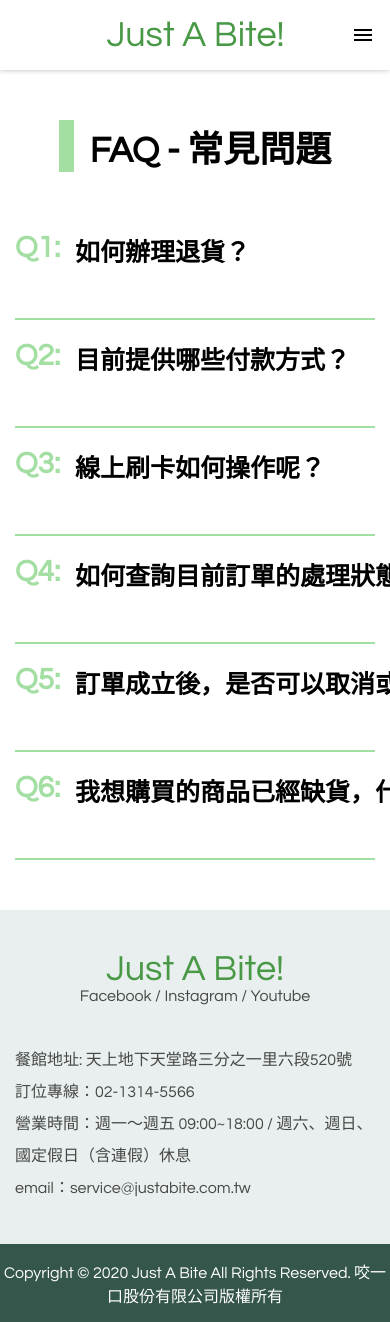
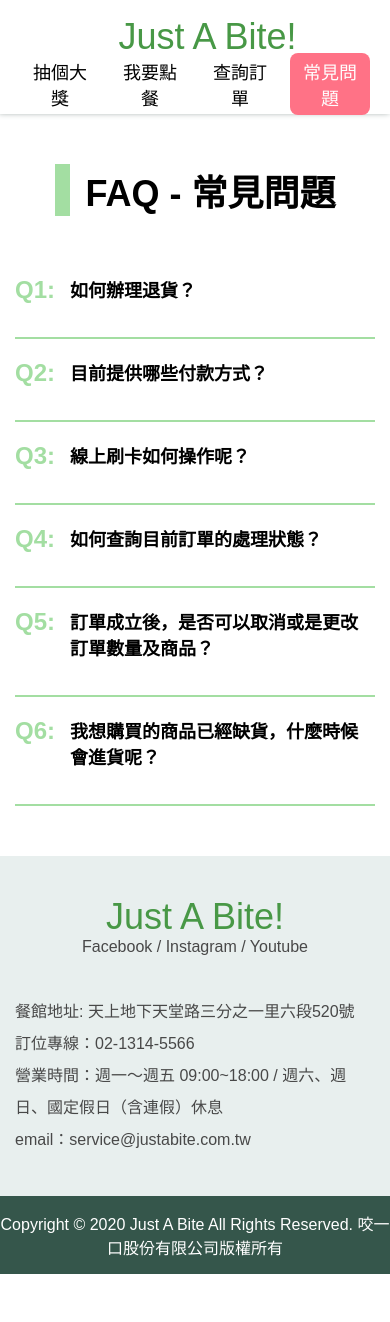
Before and after one commit to Lidemy/mentor-program-5th-ddylanlin, a PHP site: page / in a window 390 px wide; the page is wider, and only the part inside the window is pictured. After the commit the page ends 1274 px from the top of that part, so only its background shows below. Run offline with PHP 8.4, Linux system fonts and the light colour scheme.

Commit message:
improve W7H2

```diff
--- a/homeworks/week7/hw2/index.html
+++ b/homeworks/week7/hw2/index.html
@@ -7,20 +7,18 @@
   <meta name="viewport" content="width=device-width, initial-scale=1.0">
   <title>W7H2</title>
   <link rel="stylesheet" href="style.css">
-  <link href="https://fonts.googleapis.com/icon?family=Material+Icons+Outlined" rel="stylesheet">
 </head>
 
 <body>
   <header>
     <div class="container">
       <div class="logo"><a href="#">Just A Bite!</a></div>
-      <nav class="header__nav">
+      <nav class="header-nav">
         <a href="#">抽個大獎</a>
         <a href="#">我要點餐</a>
         <a href="#">查詢訂單</a>
         <a href="#" class="active">常見問題</a>
       </nav>
-      <span class="material-icons-outlined hamburger hide">menu</span>
     </div>
   </header>
 
@@ -31,9 +29,9 @@
       <h2 class="title">FAQ - 常見問題</h2>
 
       <div class='Question Q1'>
-        <span class="Qlist Q1">Q1:</span>
+        <span class="Question-list Q1">Q1:</span>
         <div>
-          <h3 class='Qtitle Q1'>如何辦理退貨？</h3>
+          <h3 class='Question-title Q1'>如何辦理退貨？</h3>
           <ul class="answer A1 Q1">
             <li class="Q1">步驟１：進入會員中心「我的帳戶>訂單查詢>取消訂單/退貨」填寫申請，依申請次日起2個工作天內我們將審核案件，通過審核後即 E-mail
               回覆通知，並委託宅配公司於5個工作天內電話連絡時間前往取回商品，並請將原商品備妥（保持商品包裝原貌）。</li>
@@ -46,9 +44,9 @@
 
 
       <div class='Question Q2'>
-        <span class="Qlist Q2">Q2:</span>
+        <span class="Question-list Q2">Q2:</span>
         <div>
-          <h3 class='Qtitle Q2'>目前提供哪些付款方式？</h3>
+          <h3 class='Question-title Q2'>目前提供哪些付款方式？</h3>
           <p class="answer A2 Q2">
             目前提供信用卡線上刷卡(包括分期)、Apple Pay、Line Pay、街口支付、ATM轉帳、超商代碼繳費(7-11、全家、萊爾富、OK 超商，另收20元金流手續費)、全家超商取貨付款等六種付款方式。
           </p>
@@ -57,9 +55,9 @@
 
 
       <div class='Question Q3'>
-        <span class="Qlist Q3">Q3:</span>
+        <span class="Question-list Q3">Q3:</span>
         <div>
-          <h3 class='Qtitle Q3'>線上刷卡如何操作呢？</h3>
+          <h3 class='Question-title Q3'>線上刷卡如何操作呢？</h3>
           <p class="answer A3 Q3">
             目前支援的信用卡分期付款之銀行：台新, 玉山, 永豐, 台北富邦, 遠東, 國泰世華, 華南, 日盛國際商銀, 台灣樂天, 安泰, 聯邦, 兆豐商銀, 台中商銀, 上海, 凱基, 匯豐, 星展, 臺灣新光, 合作金庫, 彰化, 第一, 元大（3.6.12.24期皆支援）
           </p>
@@ -68,9 +66,9 @@
 
 
       <div class='Question Q4'>
-        <span class="Qlist Q4">Q4:</span>
+        <span class="Question-list Q4">Q4:</span>
         <div>
-          <h3 class='Qtitle Q4'>如何查詢目前訂單的處理狀態？</h3>
+          <h3 class='Question-title Q4'>如何查詢目前訂單的處理狀態？</h3>
           <p class="answer A4 Q4">
             請點選「目錄」＞＞「會員登入」，輸入您的E-mail及密碼登入後，點選「目錄」＞＞「訂單」即可查詢該訂單的處理狀態。
           </p>
@@ -79,9 +77,9 @@
 
 
       <div class='Question Q5'>
-        <span class="Qlist Q5">Q5:</span>
+        <span class="Question-list Q5">Q5:</span>
         <div>
-          <h3 class='Qtitle Q5'>訂單成立後，是否可以取消或是更改訂單數量及商品？</h3>
+          <h3 class='Question-title Q5'>訂單成立後，是否可以取消或是更改訂單數量及商品？</h3>
           <p class="answer A5 Q5">
             付款完成後的訂單會由系統自動處理，因此客服窗口無法協助您更改商品品項及數量，下單前請先確認商品品項數量是否正確，以減少無法修改訂單所造成的困擾。<br>
             如要訂單內容需更改，請向客服窗口申請退貨，並重新下單訂購您所需要的商品。
@@ -90,9 +88,9 @@
       </div>
 
       <div class='Question Q6'>
-        <span class="Qlist Q6">Q6:</span>
+        <span class="Question-list Q6">Q6:</span>
         <div>
-          <h3 class='Qtitle Q6'>我想購買的商品已經缺貨，什麼時候會進貨呢？</h3>
+          <h3 class='Question-title Q6'>我想購買的商品已經缺貨，什麼時候會進貨呢？</h3>
           <p class="answer A6 Q6">
             如購物車按鈕顯示「貨到通知我」，請點選該按鈕並填寫聯絡資訊(E-mail或手機號碼)，商品到貨後系統會依登記順序及到貨數量陸續發送E-mail或簡訊通知（部份熱賣商品，如到貨數量＜貨到通知數量，則有可能無法收到通知）。
           </p>
@@ -106,51 +104,43 @@
 
   <footer>
 
-    <div class="footer__top">
+    <div class="footer-top">
       <div class="container">
-        <div class="footer__info">
+        <div class="footer-info">
           <p>餐館地址: 天上地下天堂路三分之一里六段520號</p>
           <p>訂位專線：02-1314-5566</p>
           <p>營業時間：週一〜週五 09:00~18:00 / 週六、週日、國定假日（含連假）休息</p>
           <p>email：service@justabite.com.tw</p>
         </div>
-        <div class="footer__sites">
+        <div class="footer-sites">
           <div class="logo"><a href="#">Just A Bite!</a></div>
           <p>Facebook / Instagram / Youtube</p>
         </div>
       </div>
     </div>
 
-    <div class="footer__bottom">
+    <div class="footer-bottom">
       <p>Copyright © 2020 Just A Bite All Rights Reserved. 咬一口股份有限公司版權所有</p>
     </div>
 
   </footer>
 
   <script>
-    const hamburger = document.querySelector('.hamburger')
-    const nav = document.querySelector('.header__nav')
-
-    hamburger.addEventListener('click', () => {
-      nav.classList.toggle('show')
-    })
 
 
     document.querySelector('section').addEventListener('click', function (e) {
-      console.log(e.target);
 
       //方法三：使用nextElementSibling方法直接對兄弟層做反應
-      if (e.target.classList.contains('Qtitle')) {
+      if (e.target.classList.contains('Question-title')) {
 
-        e.target.nextElementSibling.classList.toggle('activeKey')
-
+        e.target.nextElementSibling.classList.toggle('active-key')
       }
 
 
       // // 方法二：直接開關 class (標籤裡的class需設定好)
       // function toggleClass(Qu, An) {
       //   if (e.target.classList.contains(Qu)) {
-      //     document.querySelector(`.${An}`).classList.toggle('activeKey')
+      //     document.querySelector(`.${An}`).classList.toggle('active-key')
       //   }
       // }
 
--- a/homeworks/week7/hw2/style.css
+++ b/homeworks/week7/hw2/style.css
@@ -1,6 +1,4 @@
-@import url('https://fonts.googleapis.com/css2?family=Questrial&display=swap');
 
-/* Global styling */
 * {
   box-sizing: border-box;
   margin: 0;
@@ -35,9 +33,9 @@
   padding-left: 16px;
 
 }
-/* Global styling */
 
-/* Header styling */
+
+
 header {
   box-shadow: -1.4px -1.4px 6px 0 #97a2a0;
 }
@@ -53,13 +51,13 @@
   padding-left: 25px;
 }
 
-.header__nav {
+.header-nav {
   display: flex;
   justify-content: space-around;
   align-items: center;
 }
 
-.header__nav a {
+.header-nav a {
   color: #010101;
   font-size: 18px;
   text-align: center;
@@ -69,27 +67,24 @@
   transition: background 500ms ease, color 500ms ease;
 }
 
-.header__nav a:hover {
+.header-nav a:hover {
   background: #ff7286;
   color: #fefefe;
 }
 
-.header__nav .active {
+.header-nav .active {
   background: #ff7286;
   color: #fefefe;
 }
 
-.hamburger {
-  display: none !important;
-}
+
 
 section {
 
   margin: 50px 0;
 }
-/* Header styling */
 
-/* Description styling */
+
 
 .description .container{
 
@@ -112,159 +107,112 @@
   display: inline-block;
 }
 
-.Qlist{
+.Question-list{
   color:#a3dea2;
-  font-size: 30px;
+  font-size: 24px;
   font-weight: bold;
   cursor: default;
   display: inline-block;
 }
 
-.Qtitle{
-  font-size: 25px;
+.Question-title{
+  font-size: 18px;
   margin-left: 15px;
   cursor:pointer;
-  width: 720px;
+
+}
+
+.answer{
+  text-align: justify;
+  padding-left: 20px;
+  font-size: 16px;
+  margin-top: 15px;
+  letter-spacing : 2.5pt;
+  cursor: default;
+  max-height: 0;
+  overflow: hidden;
+
+}
+
+.active-key{
+  overflow:visible;
+  max-height: 400px;
+  transition: max-height  500ms ease-out;
 }
 
 
 
-.answer{
-  text-align: justify;
-  padding-left: 20px;
-  font-size: 18px;
-  margin: 15px 0;
-  letter-spacing : 2.5pt;
-  cursor: default;
-  /* display: none; */
-  max-height: 0;
-  overflow: hidden;
-  transition: max-height 20000ms ease-out 0;
 
-
-}
-
-.activeKey{
-
-  overflow:visible;
-  max-height: 400px;
-  transition: max-height  500ms ease-out;
-  /* display: inline-block;
-   */
-  /*  */
-}
-
-
-/* Description styling */
-
-
-
-/* Footer styling */
-.footer__top {
+.footer-top {
   background-color: #e8efee;
   padding: 40px 0;
   color: #484848;
 }
 
-.footer__top .container {
+.footer-top .container {
   display: flex;
   justify-content: space-between;
 }
 
-.footer__info {
+.footer-info {
   line-height: 2em;
 }
 
-.footer__sites {
+.footer-sites {
   text-align: right;
 }
 
-.footer__bottom {
+.footer-bottom {
   background: #35564b;
   color: #fff;
   text-align: center;
   padding: 15px 0;
 }
-/* Footer styling */
 
-/* RWD */
+
+
 @media(max-width: 768px) {
-
 
 
   header .container {
     align-items: center;
+    flex-direction: column;
   }
 
   header .logo {
     margin: 16px auto;
   }
-
-  .header__nav {
+  .header-nav {
     background: white;
-    position: absolute;
-    flex-direction: column;
     height: 0;
-    overflow: hidden;
     top: 50px;
-    right: 0;
     border-radius: 5px;
-    z-index: 2;
     transition: 0.5s;
+    margin: 10px 0 30px 0;
   }
 
-  .header__nav a {
+  .header-nav a {
+    padding: 5px 10px;
+    margin: 5px 5px;
+    transition: background 500ms ease, color 500ms ease;
+  }
+
+  .header-nav a {
     margin: 5px;
   }
 
-  .header__nav.show{
+  .header-nav.show{
     height: 50vh;
   }
 
-  .hamburger {
-    display: inline-block !important;
-  }
 
-  .buttons {
-    margin-bottom: 80px;
-  }
 
-  .buttons button {
-    width: 200px;
-    height: 120px;
-    font-size: 24px;
-    margin: 15px;
-  }
-
-  .menu__images {
-    flex-direction: column;
-  }
-
-  .menu__images div {
-    min-width: 100%;
-  }
-
-  .menu__images img {
-    width: 100%;
-  }
-
-  .comments__body {
-    flex-direction: column;
-  }
-
-  .comments__comment {
-    min-height: 100px;
-    max-width: 70vw;
-    margin: 50px auto 0;
-  }
-
-  .footer__top .container {
+  .footer-top .container {
     flex-direction: column-reverse;
   }
 
-  .footer__sites {
+  .footer-sites {
     text-align: center;
     margin-bottom: 40px;
   }
 }
-/* RWD */
```
